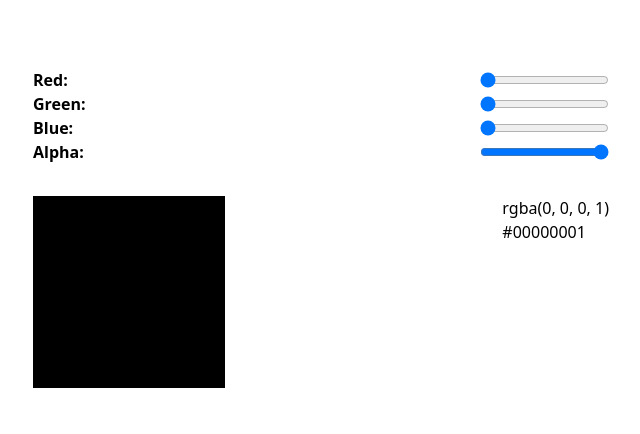
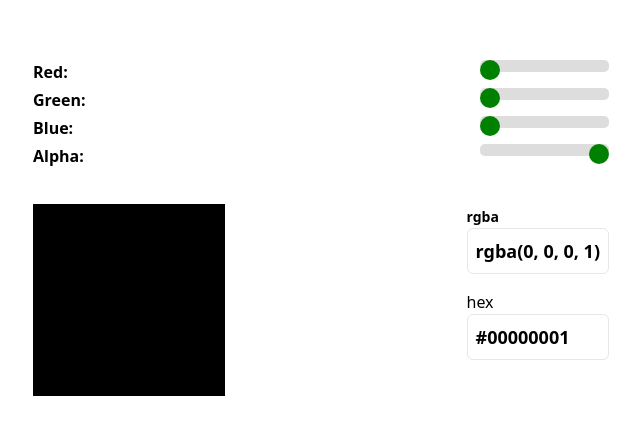
Before and after one commit to skoodath/color-picker, a website built with Vite: page index.html in a window 1280 px wide. Shown: the part 172-606 px from the top of the page, without its empty margins (319-959 px from the left). Built offline with nearby package versions, Linux system fonts and the light colour scheme.

```diff
--- a/src/index.html
+++ b/index.html
@@ -3,7 +3,7 @@
   <head>
     <meta charset="UTF-8" />
     <meta name="viewport" content="width=device-width, initial-scale=1.0" />
-    <link rel="stylesheet" href="index.css" />
+    <link rel="stylesheet" href="./src/output.css" />
     <title>Color Picker</title>
   </head>
   <body class="h-screen w-screen">
@@ -14,15 +14,39 @@
       <div class="flex flex-col mb-8">
         <label for="r" class="flex gap-4 justify-between">
           <span class="font-bold">Red:</span>
-          <input type="range" min="0" max="255" name="r" id="r" value="0" />
+          <input
+            type="range"
+            min="0"
+            max="255"
+            name="r"
+            id="r"
+            value="0"
+            class="custom-range"
+          />
         </label>
         <label for="g" class="flex gap-4 justify-between">
           <span class="font-bold">Green:</span>
-          <input type="range" min="0" max="255" name="r" id="g" value="0" />
+          <input
+            type="range"
+            min="0"
+            max="255"
+            name="r"
+            id="g"
+            value="0"
+            class="custom-range"
+          />
         </label>
         <label for="b" class="flex gap-4 justify-between">
           <span class="font-bold">Blue:</span>
-          <input type="range" min="0" max="255" name="r" id="b" value="0" />
+          <input
+            type="range"
+            min="0"
+            max="255"
+            name="r"
+            id="b"
+            value="0"
+            class="custom-range"
+          />
         </label>
         <label for="a" class="flex gap-4 justify-between">
           <span class="font-bold">Alpha:</span>
@@ -34,17 +58,26 @@
             id="alpha"
             value="1"
             step="0.01"
+            class="custom-range"
           />
         </label>
       </div>
       <div class="flex justify-between w-full max-w-2xl">
         <div id="show" class="border-4 border-black w-48 h-48"></div>
         <div>
-          <p class="rgb_value" id="rgb-value"></p>
-          <p class="hex_value" id="hex-value"></p>
+          <span class="text-sm font-semibold">rgba</span>
+          <p
+            class="rgb_value text-lg font-bold mb-4 border rounded-md p-2"
+            id="rgb-value"
+          ></p>
+          <span>hex</span>
+          <p
+            class="hex_value text-lg font-bold mb-4 border rounded-md p-2"
+            id="hex-value"
+          ></p>
         </div>
       </div>
     </div>
-    <script src="index.js"></script>
+    <script src="./src/index.js" type="module"></script>
   </body>
 </html>
--- /dev/null
+++ b/postcss.config.js
@@ -0,0 +1,6 @@
+module.exports = {
+  plugins: {
+    tailwindcss: {},
+    autoprefixer: {},
+  },
+}
--- a/src/index.css
+++ b/src/index.css
@@ -1,3 +1,39 @@
 @tailwind base;
 @tailwind components;
 @tailwind utilities;
+
+.custom-range {
+  appearance: none;
+  cursor: pointer;
+  margin-bottom: 1rem;
+}
+.custom-range::-webkit-slider-thumb {
+  appearance: none;
+  background-color: green;
+  border: none;
+  height: 20px;
+  width: 20px;
+  border-radius: 50%;
+}
+.custom-range::-moz-range-thumb {
+  appearance: none;
+  background-color: green;
+  border: none;
+  height: 20px;
+  width: 20px;
+  border-radius: 50%;
+}
+.custom-range::-webkit-slider-runnable-track {
+  appearance: none;
+  background-color: #ddd;
+  border: none;
+  height: 12px;
+  border-radius: 5px;
+}
+.custom-range::-moz-range-track {
+  appearance: none;
+  background-color: #ddd;
+  border: none;
+  height: 12px;
+  border-radius: 5px;
+}
--- a/tailwind.config.js
+++ b/tailwind.config.js
@@ -1,6 +1,6 @@
 /** @type {import('tailwindcss').Config} */
 module.exports = {
-  content: ["./src/**/*.{html,js,ts}"],
+  content: ["index.html", "./src/**/*.{js,ts}"],
   theme: {
     extend: {},
   },
```
Also changed, not shown: package.json (+4 -5 lines), .postcssrc (deleted), dist/index.html (deleted), src/output.css (added), 7 other files.
